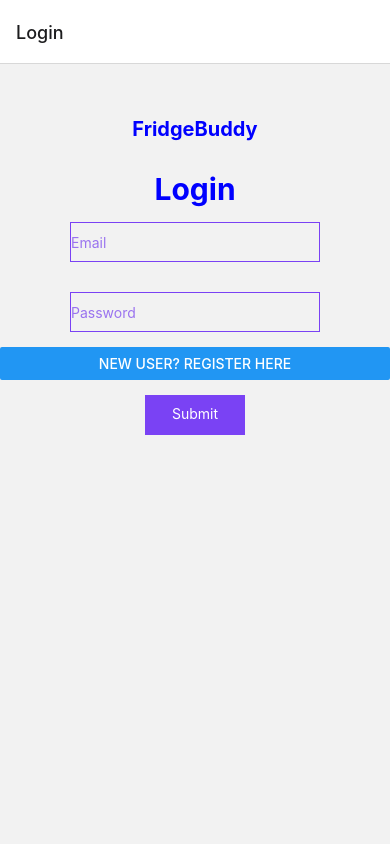
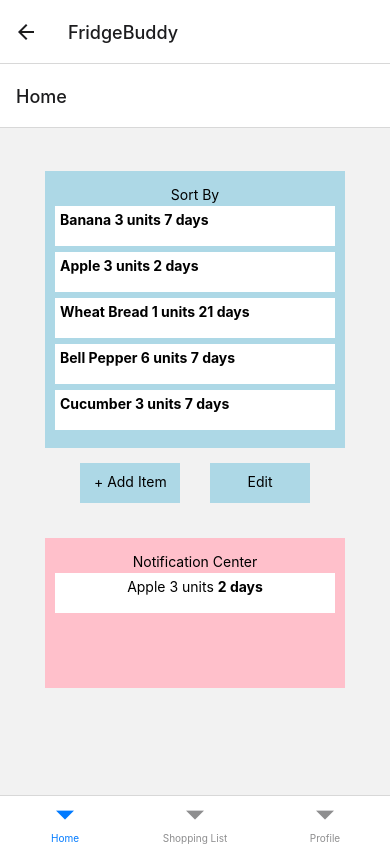
Before and after one commit to m-aprillee/FridgeBuddy, a React Native app: screen /FridgeBuddy in a window 390 px wide. Built offline with nearby package versions, Linux system fonts and the light colour scheme.

Commit message:
Footer, misc blak pages

```diff
--- a/App.js
+++ b/App.js
@@ -8,6 +8,7 @@ import Register from "./Pages/RegisterPage/Register";
 import Home from "./Pages/HomePage/Home";
 import AddItem from "./Pages/AddItemPage/AddItem";
 import EditList from "./Pages/EditListPage/EditList";
+import Footer from "./Footer";
 
 
 const Stack = createNativeStackNavigator();
@@ -26,8 +27,8 @@ const App = () => {
           component={Register}
         />
         <Stack.Screen
-          name="My Fridge"
-          component={Home}
+          name="FridgeBuddy"
+          component={Footer}
         />
         <Stack.Screen
           name="Add Item"
--- /dev/null
+++ b/Footer.js
@@ -0,0 +1,36 @@
+import React, { Component } from 'react'
+import { Text, View, TouchableOpacity, StyleSheet } from 'react-native'
+import { createBottomTabNavigator } from '@react-navigation/bottom-tabs';
+import Home from './Pages/HomePage/Home';
+import ShoppingList from './Pages/ShoppingListPage/ShoppingList';
+import Profile from './Pages/ProfilePage/Profile';
+
+const footer = createBottomTabNavigator();
+
+const Footer = () => {
+    return (
+      <footer.Navigator>
+        <footer.Screen name="Home" component={Home} />
+        <footer.Screen name="Shopping List" component={ShoppingList} />
+        <footer.Screen name="Profile" component={Profile} />
+      </footer.Navigator>
+    );
+  }
+
+export default Footer
+
+const styles = StyleSheet.create({
+    container: {
+        flexDirection: 'column',
+        flex: 1,
+        padding: 20
+    },
+    negativeSpace: {
+        flex: 1,
+        backgroundColor: 'red'
+    },
+    footer: {
+        backgroundColor: 'lightblue',
+        flex: 2,
+    }
+})
--- a/Pages/HomePage/Components/Footer.js
+++ /dev/null
@@ -1,32 +0,0 @@
-import React, { Component } from 'react'
-import { Text, View, TouchableOpacity, StyleSheet } from 'react-native'
-
-const Footer = () => {
-        return(
-            <View style={styles.container}>
-                <View style={styles.negativeSpace}></View>
-                <View style={styles.footer}>
-                    <Text>footer</Text>
-                </View>
-            </View>
-        )
-
-}
-
-export default Footer
-
-const styles = StyleSheet.create({
-    container: {
-        flexDirection: 'column',
-        flex: 1,
-        padding: 20
-    },
-    negativeSpace: {
-        flex: 1,
-        backgroundColor: 'red'
-    },
-    footer: {
-        backgroundColor: 'lightblue',
-        flex: 2,
-    }
-})
--- a/Pages/HomePage/Home.js
+++ b/Pages/HomePage/Home.js
@@ -1,14 +1,8 @@
 import { View, Text, TouchableOpacity, TextInput, StyleSheet } from 'react-native'
 import FridgeList from "./Components/FridgeList.js"
 import NotificationCenterPreview from './Components/NotificationCenterPreview.js'
-import Footer from './Components/Footer.js'
 
-const addItem = () => {
-    alert("Adding an item")
-}
-const editList = () => {
-    alert("Editing list")
-}
+
 const Home = ({navigation}) => {
     return(
         <View style={styles.container}>
@@ -16,20 +10,19 @@ const Home = ({navigation}) => {
             <View style={styles.buttonContainer}>
                 <TouchableOpacity
                     style = {styles.button}
-                    onPress = { () => {addItem(), navigation.navigate('Add Item')}
+                    onPress = { () => navigation.navigate('Add Item')
                     }>
                     <Text style = {styles.buttonText}> + Add Item </Text>
                 </TouchableOpacity>
                 <TouchableOpacity
                     style = {styles.button}
                     onPress = {
-                        () => {editList(), navigation.navigate('Edit List')}
+                        () => navigation.navigate('Edit List')
                     }>
                     <Text style = {styles.buttonText}> Edit </Text>
                 </TouchableOpacity>
             </View>
             <NotificationCenterPreview/>
-            <Footer/>
             </View>
         )
 }
--- a/Pages/LoginPage/Login.js
+++ b/Pages/LoginPage/Login.js
@@ -69,7 +69,7 @@ const Login = ({navigation}) => {
             <TouchableOpacity
                style = {styles.submitButton}
                onPress = {
-                  () => {/*signInWithEmailAndPassword(auth, state.email, state.password),*/login(state.email, state.password), verifyInput(state.email, state.password) && navigation.navigate('My Fridge')} // TODO
+                  () => {/*signInWithEmailAndPassword(auth, state.email, state.password),*/login(state.email, state.password), verifyInput(state.email, state.password) && navigation.navigate('FridgeBuddy')} // TODO
                }>
                <Text style = {styles.submitButtonText}> Submit </Text>
             </TouchableOpacity>
--- /dev/null
+++ b/Pages/ProfilePage/Profile.js
@@ -0,0 +1,51 @@
+import { View, Text, TouchableOpacity, TextInput, StyleSheet, Button } from 'react-native'
+
+const Profile = () => {
+    return(
+        <View style={styles.container}>
+
+        </View>
+    )
+}
+
+export default Profile;
+
+const styles = StyleSheet.create({
+    container: {
+       paddingTop: 23
+    },
+    logoText: {
+       textAlign: 'center',
+       color: 'blue',
+       padding: 30,
+       fontSize: 20,
+       fontWeight: 'bold'
+    },
+    input: {
+       margin: 15,
+       height: 40,
+       width: 250,
+       borderColor: '#7a42f4',
+       borderWidth: 1,
+       textAlign: 'left',
+       alignSelf: 'center'
+    },
+    submitButton: {
+       backgroundColor: '#7a42f4',
+       padding: 10,
+       margin: 15,
+       height: 40,
+       width: 100,
+       alignSelf: 'center'
+    },
+    submitButtonText:{
+       color: 'white',
+       textAlign: 'center',
+    },
+    title: {
+       textAlign: 'center',
+       color: 'blue',
+       fontWeight: 'bold',
+       fontSize: 30
+    }
+ })
--- a/Pages/RegisterPage/Register.js
+++ b/Pages/RegisterPage/Register.js
@@ -84,7 +84,7 @@ const Register = ({navigation}) => {
             <TouchableOpacity
                style = {styles.submitButton}
                onPress = {
-                  () => {/*createUserWithEmailAndPassword(auth, state.email, state.password),*/ register(state.email, state.password, state.reenter), verifyInput(state.email, state.password, state.reenter) && navigation.navigate('My Fridge')} // TODO
+                  () => {/*createUserWithEmailAndPassword(auth, state.email, state.password),*/ register(state.email, state.password, state.reenter), verifyInput(state.email, state.password, state.reenter) && navigation.navigate('FridgeBuddy')} // TODO
                }>
                <Text style = {styles.submitButtonText}> Submit </Text>
             </TouchableOpacity>
--- /dev/null
+++ b/Pages/ShoppingListPage/ShoppingList.js
@@ -0,0 +1,52 @@
+import { View, Text, TouchableOpacity, TextInput, StyleSheet, Button } from 'react-native'
+
+const ShoppingList = ({navigation}) => {
+    return(
+        <View style={styles.container}>
+
+        </View>
+    )
+}
+
+export default ShoppingList;
+
+
+const styles = StyleSheet.create({
+    container: {
+       paddingTop: 23
+    },
+    logoText: {
+       textAlign: 'center',
+       color: 'blue',
+       padding: 30,
+       fontSize: 20,
+       fontWeight: 'bold'
+    },
+    input: {
+       margin: 15,
+       height: 40,
+       width: 250,
+       borderColor: '#7a42f4',
+       borderWidth: 1,
+       textAlign: 'left',
+       alignSelf: 'center'
+    },
+    submitButton: {
+       backgroundColor: '#7a42f4',
+       padding: 10,
+       margin: 15,
+       height: 40,
+       width: 100,
+       alignSelf: 'center'
+    },
+    submitButtonText:{
+       color: 'white',
+       textAlign: 'center',
+    },
+    title: {
+       textAlign: 'center',
+       color: 'blue',
+       fontWeight: 'bold',
+       fontSize: 30
+    }
+ })
--- a/package.json
+++ b/package.json
@@ -2,6 +2,7 @@
   "dependencies": {
     "@react-native-firebase/app": "^17.3.2",
     "@react-native-firebase/auth": "^17.3.2",
+    "@react-navigation/bottom-tabs": "^6.5.7",
     "@react-navigation/native": "^6.1.6",
     "@react-navigation/native-stack": "^6.9.12",
     "axios": "^1.3.4",
```
Also changed, not shown: 2 other files (tests, documents, lock files or other folders).
